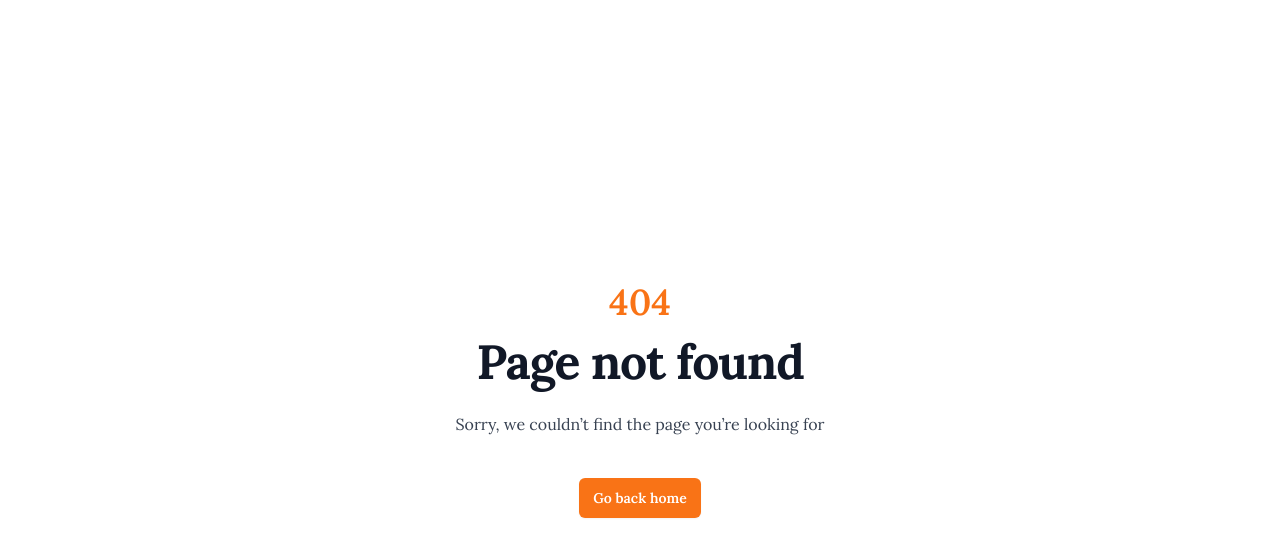
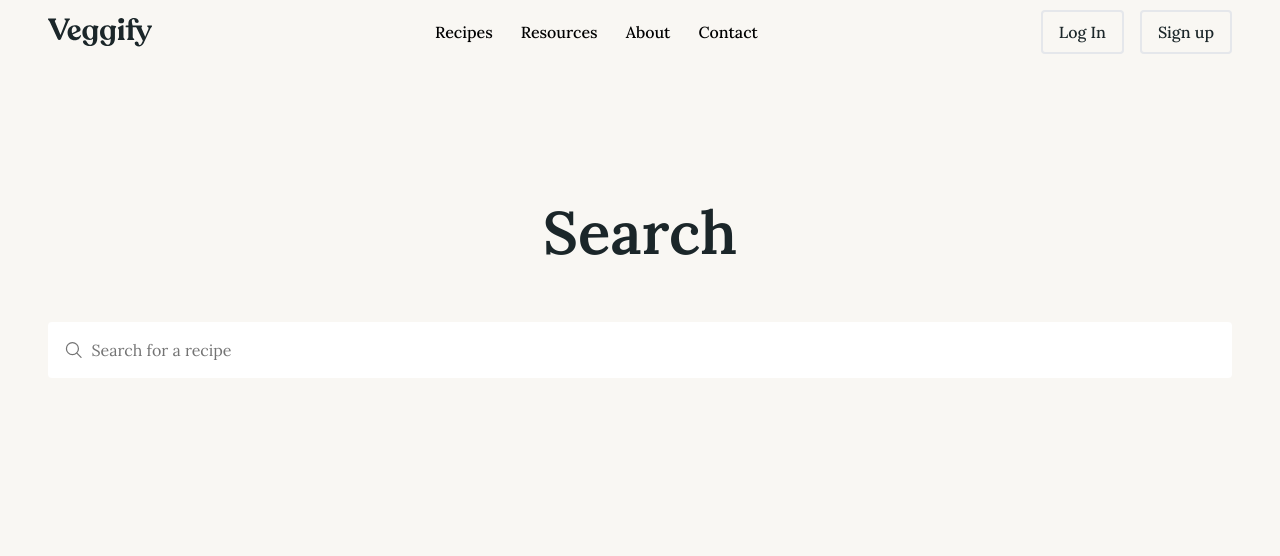
Before and after one commit to HossainRafi/Veggify, a React (Vite) app in the folder frontend/: page /search in a window 1280 px wide. Before the commit this address had no page. Shown: the top 556 px of the page. Built offline with nearby package versions, Linux system fonts and the light colour scheme.

Commit message:
search page

```diff
--- a/frontend/src/main.jsx
+++ b/frontend/src/main.jsx
@@ -6,6 +6,7 @@ import App from "./App";
 import Home from "./pages/home/Home";
 import { ErrorPage } from "./components/ErrorPage";
 import { CategoryPage } from "./pages/category/CategoryPage";
+import { Search } from "./pages/Search";
 
 const router = createBrowserRouter([
   {
@@ -21,6 +22,10 @@ const router = createBrowserRouter([
         path: "/categories/:category",
         element: <CategoryPage />,
       },
+      {
+        path: "/search",
+        element: <Search />,
+      },
     ],
   },
 ]);
--- /dev/null
+++ b/frontend/src/pages/Search.jsx
@@ -0,0 +1,24 @@
+import React from "react";
+import { IoSearchOutline } from 'react-icons/io5';
+
+export const Search = () => {
+  return (
+    <div className="px-6 lg:px-12 py-20">
+      <h1 className="text-center text-3xl py-10 font-semibold text-secondary sm:text-6xl sm:leading-relaxed">
+        Search
+      </h1>
+
+      <div className="bg-white p-4 rounded relative flex items-center">
+        <IoSearchOutline className="w-5 h-5 mr-2 text-neutral-500" />
+        <input
+          id="search"
+          name="query"
+          type="search"
+          required
+          placeholder="Search for a recipe"
+          className="outline-none w-full placeholder:text-neutral-500"
+        />
+      </div>
+    </div>
+  );
+};
```
